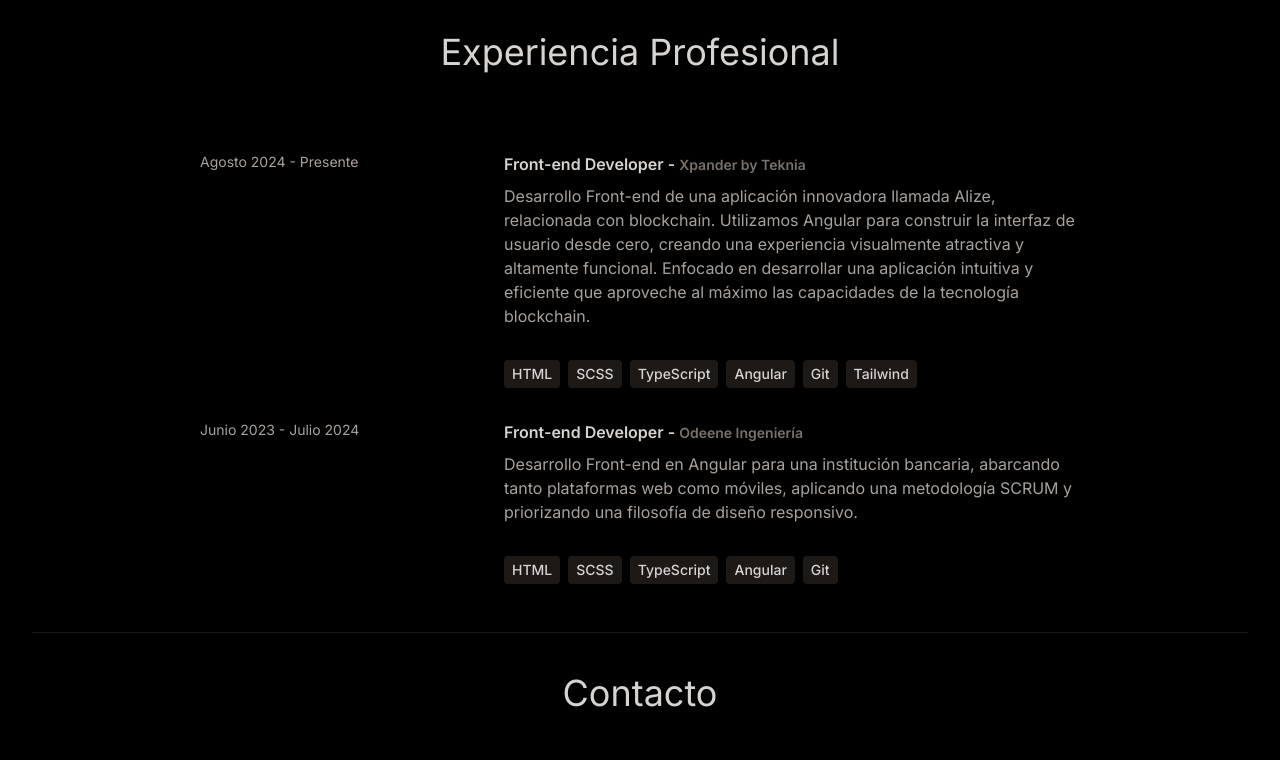
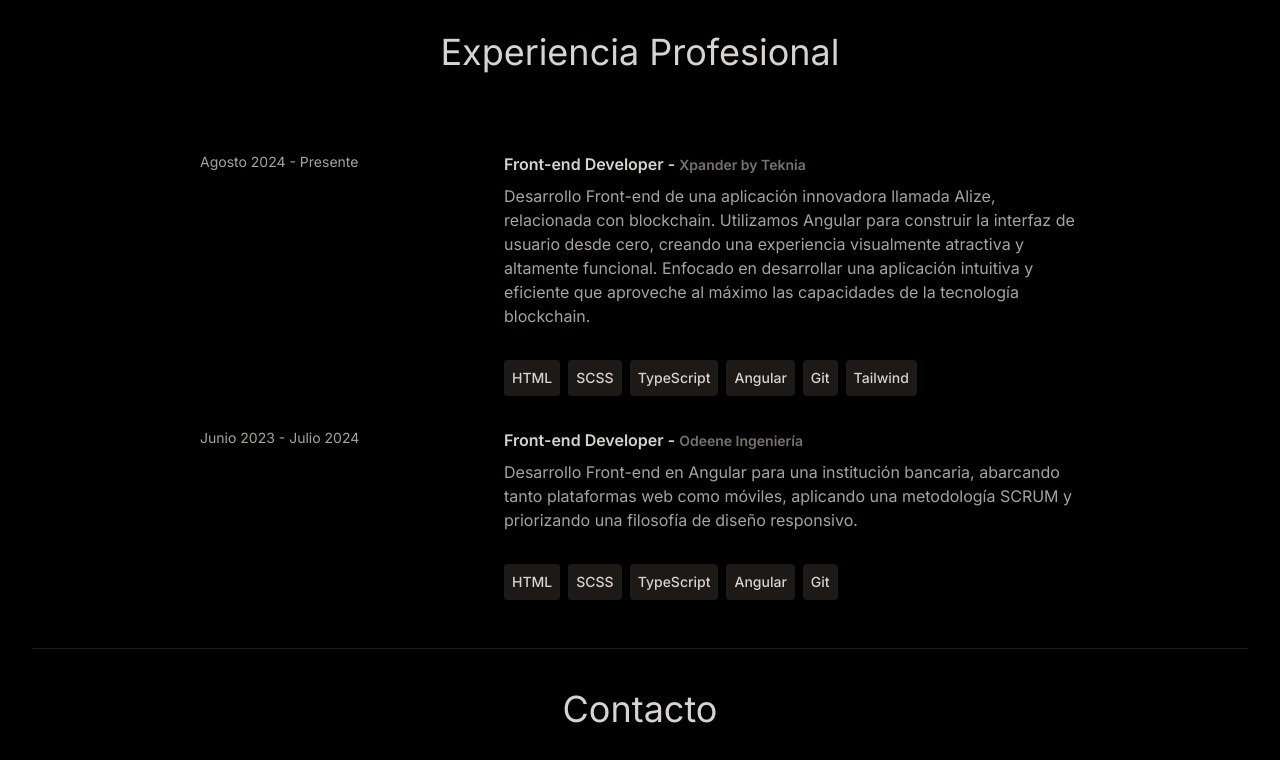
Before and after one commit to PabloTei/portfolio-pabloDev, a React (Vite) app: page / in a window 1280 px wide. Shown: the part 2149-2909 px from the top of the page. Built offline with nearby package versions, Linux system fonts and the light colour scheme.

Commit message:
fix flex-wrap tecnologias

```diff
--- a/src/components/Experiences.jsx
+++ b/src/components/Experiences.jsx
@@ -40,7 +40,7 @@ const Experiences = () => {
               <div className="flex flex-wrap">
                 {experience.technologies.map((tech, index) => (
                   <span
-                    className="mr-2 mt-4 rounded bg-stone-900 px-2 py-1 text-sm font-medium text-stone-300"
+                    className="mr-2 mt-4 rounded bg-stone-900 p-2 text-sm font-medium text-stone-300"
                     key={index}
                   >
                     {tech}
--- a/src/components/Projects.jsx
+++ b/src/components/Projects.jsx
@@ -38,10 +38,10 @@ const Projects = () => {
             >
               <h3 className="mb-2 font-semibold text-2xl">{project.title}</h3>
               <p className="mb-4 text-stone-400">{project.description}</p>
-              <div className="flex flex-wrap">
+              <div className="flex flex-wrap gap-2">
                 {project.technologies.map((tecth, index) => (
                   <span
-                    className="mr-2 rounded bg-stone-900 p-2 text-sm font-medium textstone300"
+                    className="rounded bg-stone-900 p-2 text-sm font-medium textstone300"
                     key={index}
                   >
                     {tecth}
```
